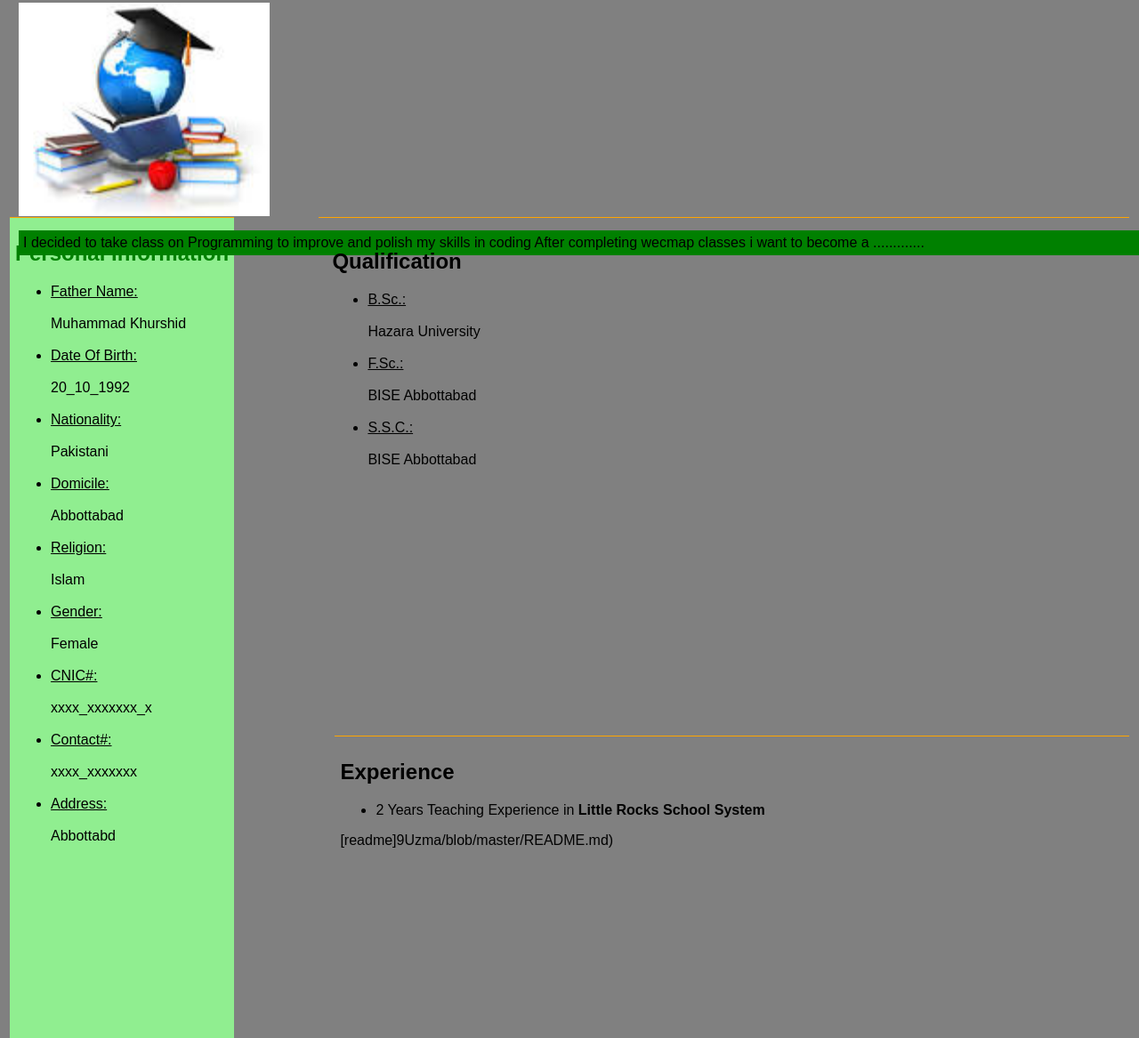
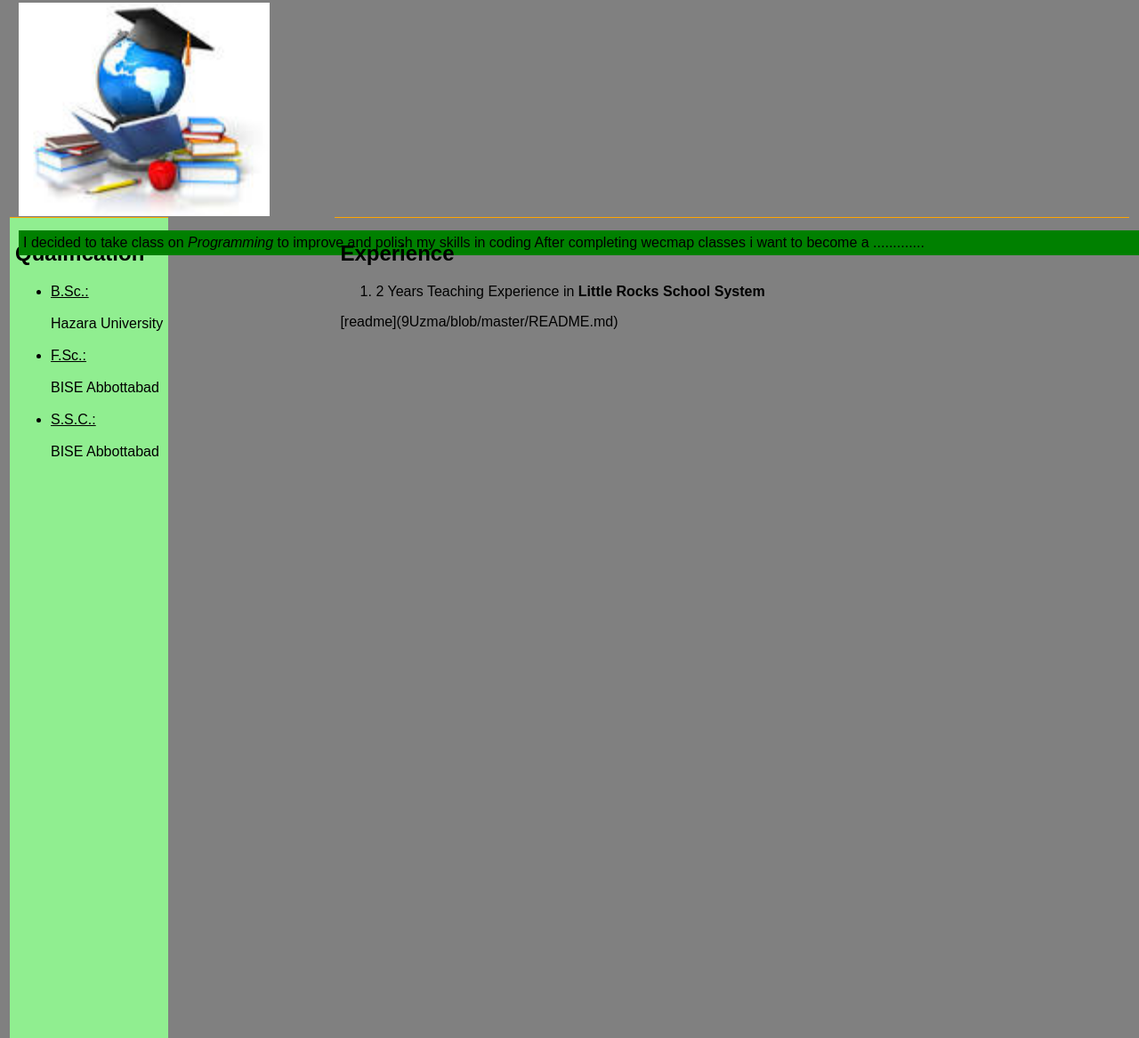
Before and after one commit to UzmaRani/Uzma, a plain HTML site: page index.html in a window 1280 px wide. Shown: the part 77-1244 px from the top of the page at 89% size. Drawn offline with Linux system fonts and the light colour scheme.

Commit message:
Update index.html

```diff
--- a/index.html
+++ b/index.html
@@ -8,16 +8,20 @@
 
 
 <h1>UZMA RANI</h1>
+	<!--img-->
 <div class="imgc">
 
 <img src="download.jpg" width="22% " height="30%">
 
-
-<p> I decided to take class on Programming to improve and polish my skills in coding
+<!--paragraph-->
+	<!--paragraph-->
+	<!--em-->
+	<p> I decided to take class on  <em> Programming</em>  to improve and polish my skills in coding
     After completing wecmap classes i want to become a .............</p>
 	</div>
    <div class="a">
 	   <!--bio data-->
+	   <!--
    <span id="abc"><h2>Personal Information</h2>
 </span>
 <ul>
@@ -36,6 +40,7 @@
 
    </div>
           <div class="b">
+<!--Qualification-->
 <h2>Qualification</h2>
 <ul>
 
@@ -50,12 +55,15 @@
 
          </div>
 		      <div class="c">
+			      <!--Experience-->
 		 <h2> Experience </h2>
-		 <ul>
+		 <ol>
 		 <li>	2 Years Teaching Experience in <strong> Little Rocks School System </strong></li>
-		 </ul>
-			[readme]9Uzma/blob/master/README.md)
+		 </ol>
+			      <!--License-->
+			[readme](9Uzma/blob/master/README.md)
 		      </div>
+<!--End-->
 
 
 
```
